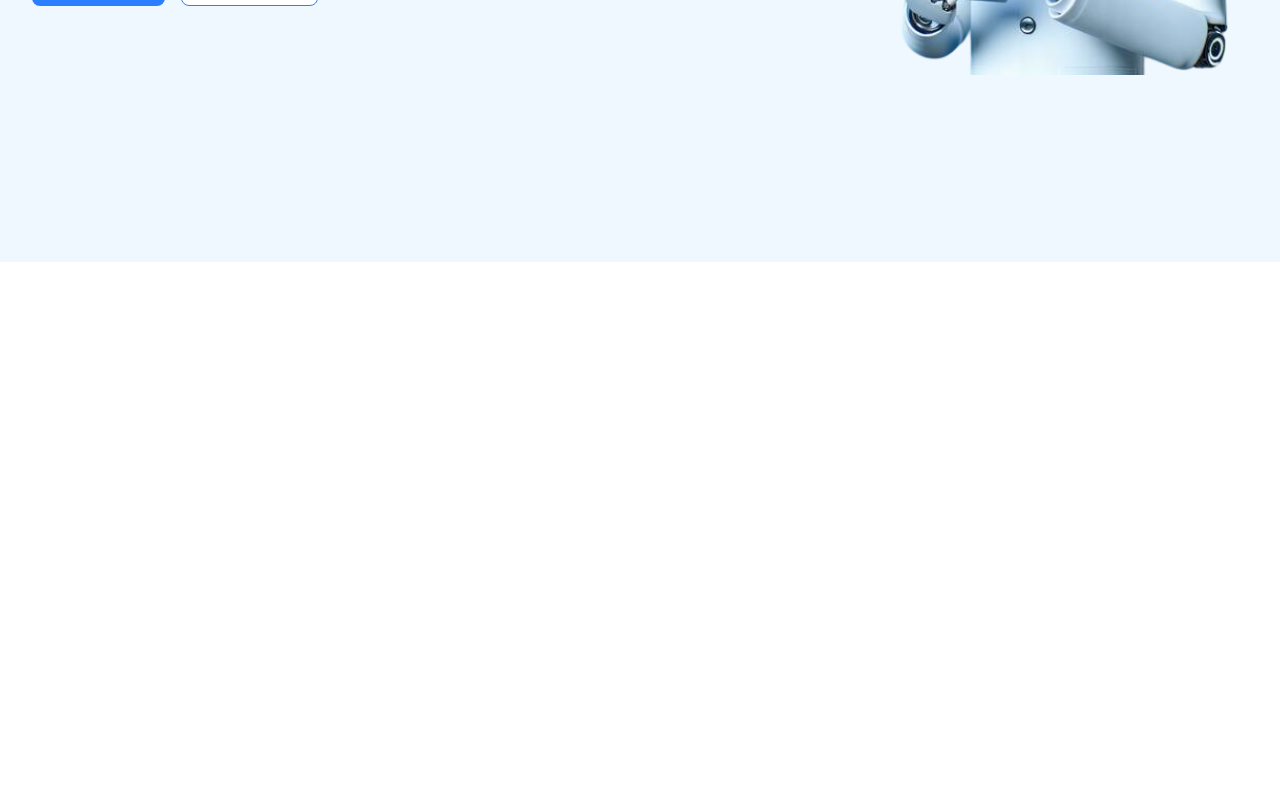
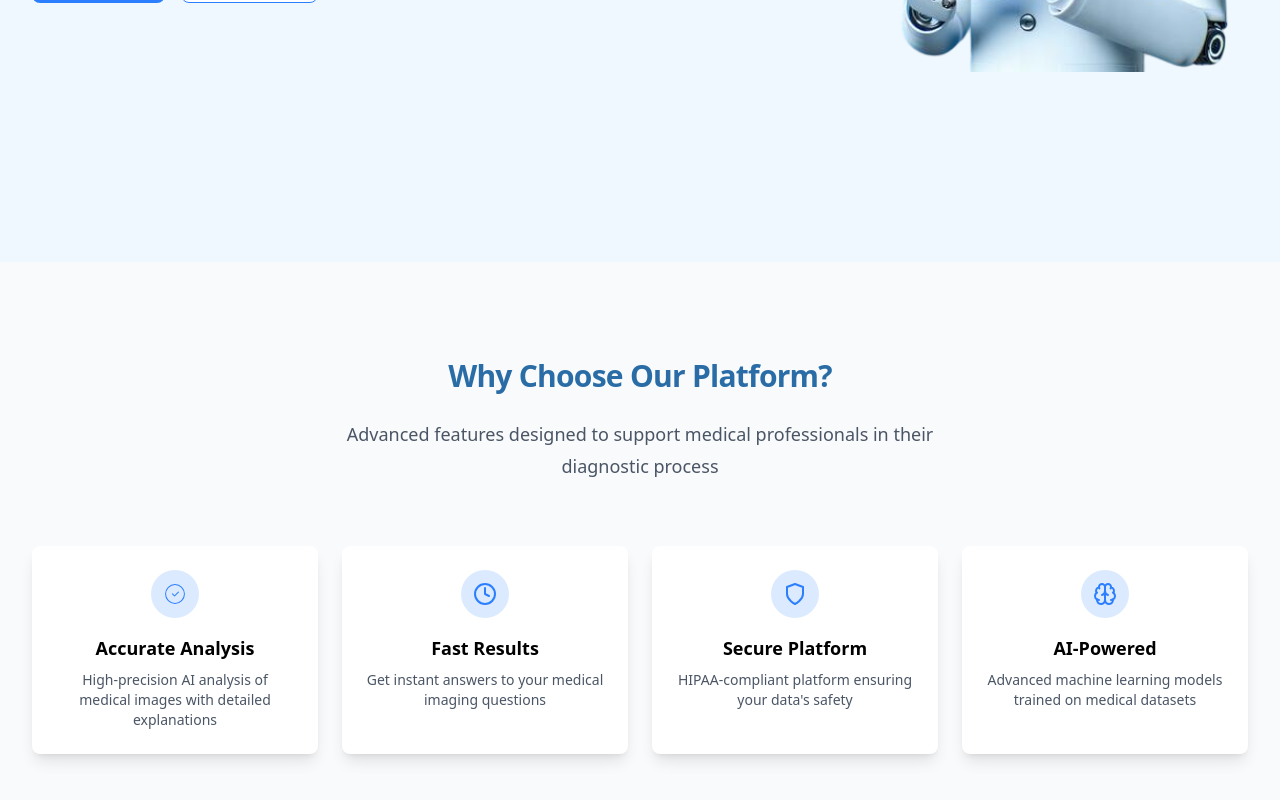
Before and after one commit to ahmedabdelrshed/Med_VQA_Frontend, a React (Vite) app: page / in a window 1280 px wide. Shown: the part 538-1338 px from the top of the page. Before the commit the page ends 800 px from the top, so only its background shows below. Built offline with nearby package versions, Linux system fonts and the light colour scheme.

Commit message:
features section

```diff
--- /dev/null
+++ b/src/components/Features/FeatureCard.tsx
@@ -0,0 +1,22 @@
+import { IconType } from "react-icons/lib";
+
+interface FeatureCardProps {
+  title: string;
+  description: string;
+  Icon: IconType;
+}
+const FeatureCard = ({ description, Icon, title }: FeatureCardProps) => {
+  return (
+    <div className="rounded-lg border border-none shadow-lg  bg-white ">
+      <div className="p-6 flex flex-col text-center items-center">
+        <div className="mb-4 rounded-full bg-blue-100 p-3">
+          <Icon className="h-6 w-6 text-blue-500" />
+        </div>
+        <h3 className="text-lg font-semibold  mb-2">{title}</h3>
+        <p className="text-sm text-gray-600">{description}</p>
+      </div>
+    </div>
+  );
+};
+
+export default FeatureCard;
--- /dev/null
+++ b/src/components/Features/Features.tsx
@@ -0,0 +1,57 @@
+import { CiCircleCheck } from "react-icons/ci";
+import { FiClock, FiShield } from "react-icons/fi";
+import { LuBrain } from "react-icons/lu";
+import FeatureCard from "./FeatureCard";
+
+const features = [
+  {
+    name: "Accurate Analysis",
+    description:
+      "High-precision AI analysis of medical images with detailed explanations",
+    icon: CiCircleCheck,
+  },
+  {
+    name: "Fast Results",
+    description: "Get instant answers to your medical imaging questions",
+    icon: FiClock,
+  },
+  {
+    name: "Secure Platform",
+    description: "HIPAA-compliant platform ensuring your data's safety",
+    icon: FiShield,
+  },
+  {
+    name: "AI-Powered",
+    description: "Advanced machine learning models trained on medical datasets",
+    icon: LuBrain,
+  },
+];
+const Features = () => {
+  return (
+    <div className="py-32 lg:py-24 lg:h-[90vh] bg-[#f9fafb]">
+      <div className="mx-auto max-w-7xl px-6 lg:px-8">
+        <div className="mx-auto max-w-2xl text-center mb-16">
+          <h2 className=" font-bold tracking-tight text-[#2a6da6] text-4xl lg:text-3xl">
+            Why Choose Our Platform?
+          </h2>
+          <p className="mt-6 text-lg leading-8 text-gray-600">
+            Advanced features designed to support medical professionals in their
+            diagnostic process
+          </p>
+        </div>
+        <div className="grid grid-cols-1 gap-6 sm:grid-cols-2 lg:grid-cols-4">
+          {features.map(({ description, icon, name }) => (
+            <FeatureCard
+              key={name}
+              Icon={icon}
+              description={description}
+              title={name}
+            />
+          ))}
+        </div>
+      </div>
+    </div>
+  );
+};
+
+export default Features;
--- a/src/components/common/Hero/Hero.tsx
+++ b/src/components/Hero/Hero.tsx
@@ -1,11 +1,11 @@
 import { useNavigate } from "react-router";
-import Button from "../../../ui/Button";
+import Button from "../../ui/Button";
 
 const Hero = () => {
   const navigate = useNavigate();
   return (
     <div className="flex-1  bg-[#f0f8ff] ">
-      <div className="flex mx-auto items-center max-w-7xl px-6 py-24 sm:py-32 lg:px-8">
+      <div className="flex mx-auto items-center max-w-7xl px-6 h-full  lg:px-8">
         <div className="text-center lg:text-left w-3xl ">
           <h1 className="text-4xl font-bold tracking-tight text-gray-900 sm:text-6xl mb-6">
             AI-Powered Medical Image Analysis
--- a/src/components/common/NavBar/NavBar.tsx
+++ b/src/components/NavBar/NavBar.tsx
@@ -1,6 +1,6 @@
 import { NavLink, useNavigate } from "react-router";
 import Cookies from "js-cookie";
-import { useAppSelector } from "../../../store/hooks";
+import { useAppSelector } from "../../store/hooks";
 import MenuItems from "./MenuItems";
 import { useState } from "react";
 import ProfileMenu from "./ProfileMenu";
@@ -11,7 +11,7 @@ const NavBar = () => {
   const [showProfileMenu, setShowProfileMenu] = useState(false);
   const { avatar } = useAppSelector((state) => state.auth.user);
   return (
-    <div className="navbar justify-between px-6 py-2 bg-base-100 shadow-sm">
+    <div className="navbar fixed z-50 justify-between px-6 py-2 bg-[#f0f8ff] shadow-sm">
       <div className="navbar-start w-fit lg:w-[50%]">
         <div className="dropdown">
           <div tabIndex={0} role="button" className=" lg:hidden">
@@ -48,11 +48,7 @@ const NavBar = () => {
         </ul>
       </div>
       <NavLink to={"/"} className="lg:hidden">
-        <img
-          src="/images/logo.png"
-          className="w-38 mr-5"
-          alt=""
-        />
+        <img src="/images/logo.png" className="w-38 mr-5" alt="" />
       </NavLink>
       <div className=" lg:hidden"></div>
       <div className="navbar-end hidden pr-30 lg:inline-flex">
--- a/src/pages/Home.tsx
+++ b/src/pages/Home.tsx
@@ -1,14 +1,15 @@
-import Hero from "../components/common/Hero/Hero";
-import NavBar from "../components/common/NavBar/NavBar";
+import Features from "../components/Features/Features";
+import Hero from "../components/Hero/Hero";
+import NavBar from "../components/NavBar/NavBar";
 
 const Home = () => {
-
   return (
     <div className="min-h-screen">
       <div className="flex flex-col h-screen">
         <NavBar />
         <Hero />
       </div>
+      <Features/>
     </div>
   );
 };
```
Also changed, not shown: src/components/NavBar/MenuItems.tsx (renamed from src/components/common/NavBar/MenuItems.tsx), src/components/NavBar/ProfileMenu.tsx (renamed from src/components/common/NavBar/ProfileMenu.tsx).
